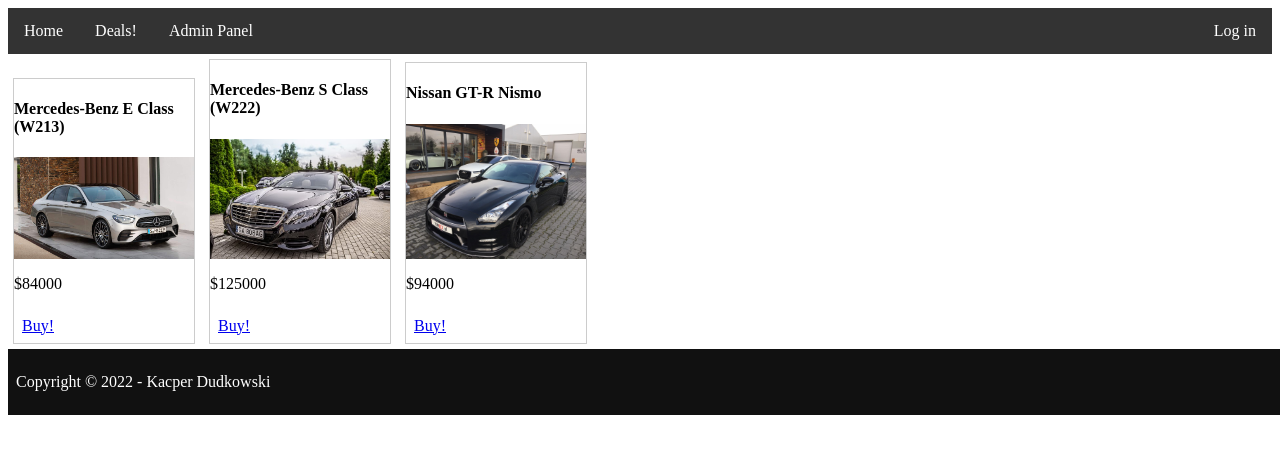
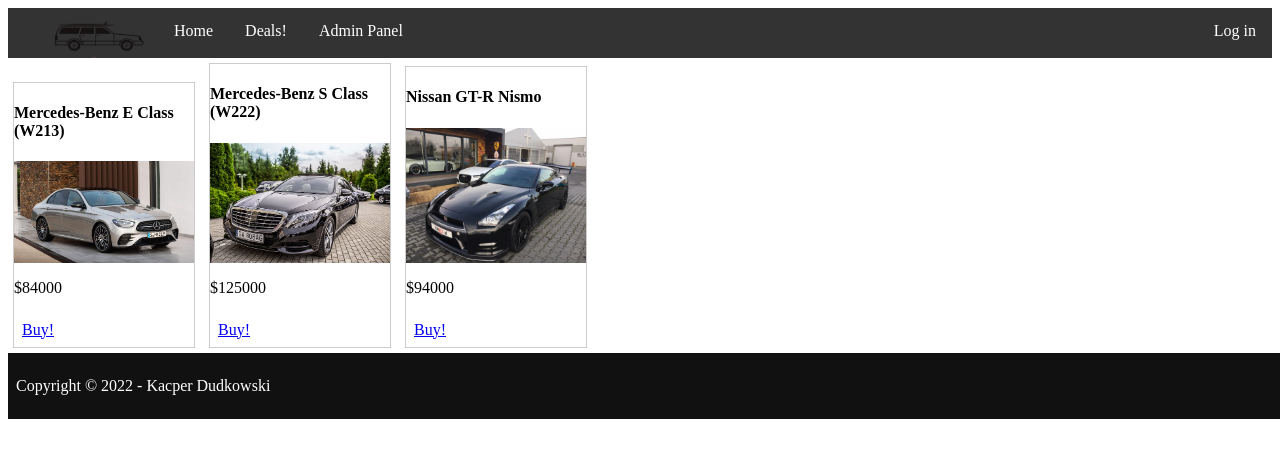
Before and after one commit to kdudkowski-stud/dealership, a plain HTML site: page index.html in a window 1280 px wide. Drawn offline with Linux system fonts and the light colour scheme.

Commit message:
najnowsze

```diff
--- a/css/style.css
+++ b/css/style.css
@@ -71,3 +71,18 @@ div.desc {
     background-color: #111;
     color: white;
 }
+
+#logo {
+    width: 150px;
+    height: 50px;
+    display: inline-block;
+}
+
+#logo:hover {
+    background-color: #999;
+}
+
+#logo-img {
+    width: 150px;
+    height: 50px;
+}
--- a/index.html
+++ b/index.html
@@ -11,11 +11,14 @@
     <body>
         <div id="nav-box">
             <ul>
+                <li id="logo"><a href="#"><img id="logo-img" src="img/logo.png"></a></li>
                 <li><a href="#home">Home</a></li>
                 <li><a href="#deals">Deals!</a></li>
                 <li><a href="#admin">Admin Panel</a></li>
                 <li id="login-link"><a href="#login">Log in</a></li>
             </ul>
+
+
         </div>
         <!--- <div id="content"> -->
             <div id="recent">
```
Also changed, not shown: img/logo.png (added).
